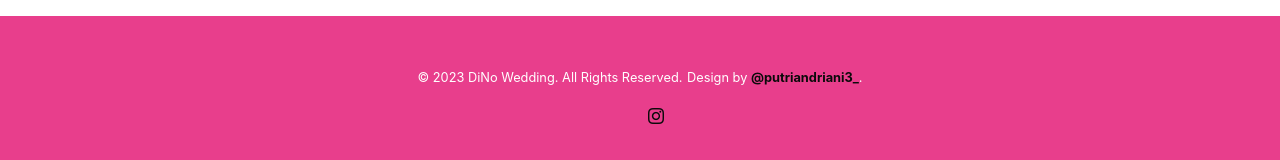
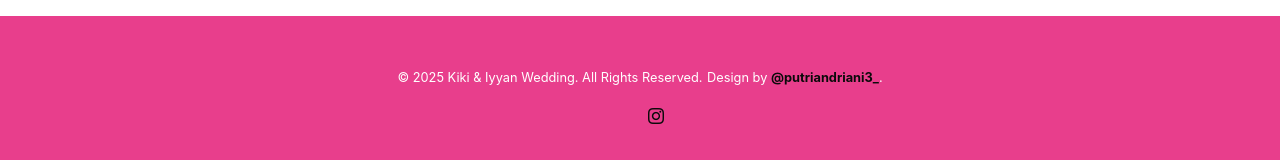
Before and after one commit to putriandriani744/kepada, a plain HTML site: page index.html in a window 1280 px wide. Shown: the part 4419-4579 px from the top of the page. Drawn offline with nearby package versions, Linux system fonts and the light colour scheme; some packages are replaced by stand-ins of ours; files that its build step writes are made by us from their sources; a script that the page names is missing; files whose address does not match are found by name.

Commit message:
Update index.html

```diff
--- a/index.html
+++ b/index.html
@@ -319,7 +319,7 @@
     <div class="container">
       <div class="row">
         <div class="col text-center">
-          <small class="block">&copy; 2023 DiNo Wedding. All Rights Reserved.</small>
+          <small class="block">&copy; 2025 Kiki & Iyyan Wedding. All Rights Reserved.</small>
           <small class="block">Design by <a href="https://instagram.com/putriandriani3_">@putriandriani3_</a>.</small>
 
           <ul class="mt-3">
```
